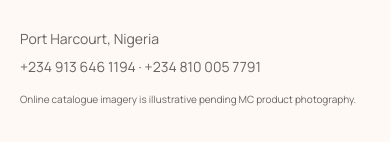
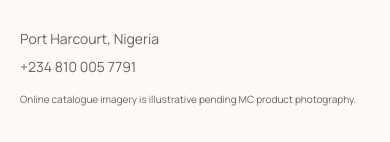
Before and after one commit to johnsoneyo/mcbeautyhub, a plain HTML site: page index.html in a window 390 px wide. Shown: the part 6595-6737 px from the top of the page. Drawn offline with nearby package versions, Linux system fonts and the light colour scheme.

Commit message:
Remove secondary footer phone number

```diff
--- a/index.html
+++ b/index.html
@@ -83,7 +83,7 @@
     <section id="about" class="mx-auto max-w-[1360px] px-5 pb-24 lg:px-8 lg:pb-32"><div class="reveal rounded-[2rem] bg-rose px-7 py-16 sm:px-12 lg:flex lg:items-center lg:justify-between lg:px-20 lg:py-20"><div><p class="text-xs font-bold tracking-[.22em] text-mc">LET’S BEAUTIFY U</p><h2 class="mt-4 font-display text-5xl font-semibold sm:text-6xl">Ready for your best hair day?</h2><p class="mt-4 text-black/60">Book a private studio appointment or speak with our hair concierge.</p></div><button data-book class="mt-8 rounded-full bg-mc px-8 py-4 text-xs font-bold tracking-wider text-white lg:mt-0">BOOK ON WHATSAPP</button></div></section>
   </main>
 
-  <footer class="border-t border-black/10 px-5 py-12"><div class="mx-auto grid max-w-[1360px] gap-8 text-sm md:grid-cols-3 md:items-end"><div><div class="font-display text-2xl font-semibold tracking-widest">MC BEAUTY <span class="text-mc">HUB</span></div><p class="mt-3 text-xs tracking-widest text-black/50">HAIR · BEAUTY · WELLNESS</p></div><div class="text-black/60 md:text-center"><p>Port Harcourt, Nigeria</p><p class="mt-2">+234 913 646 1194 · +234 810 005 7791</p><p class="mt-3 text-[10px]">Online catalogue imagery is illustrative pending MC product photography.</p></div><div class="flex gap-5 text-xs font-bold tracking-wider md:justify-end"><a href="#">INSTAGRAM</a><a href="#">TIKTOK</a></div></div></footer>
+  <footer class="border-t border-black/10 px-5 py-12"><div class="mx-auto grid max-w-[1360px] gap-8 text-sm md:grid-cols-3 md:items-end"><div><div class="font-display text-2xl font-semibold tracking-widest">MC BEAUTY <span class="text-mc">HUB</span></div><p class="mt-3 text-xs tracking-widest text-black/50">HAIR · BEAUTY · WELLNESS</p></div><div class="text-black/60 md:text-center"><p>Port Harcourt, Nigeria</p><p class="mt-2">+234 810 005 7791</p><p class="mt-3 text-[10px]">Online catalogue imagery is illustrative pending MC product photography.</p></div><div class="flex gap-5 text-xs font-bold tracking-wider md:justify-end"><a href="#">INSTAGRAM</a><a href="#">TIKTOK</a></div></div></footer>
 
   <a
     href="https://wa.me/2349136461194?text=Hello%20MC%20Beauty%20Hub%2C%20I%20would%20like%20to%20make%20an%20enquiry."
```
